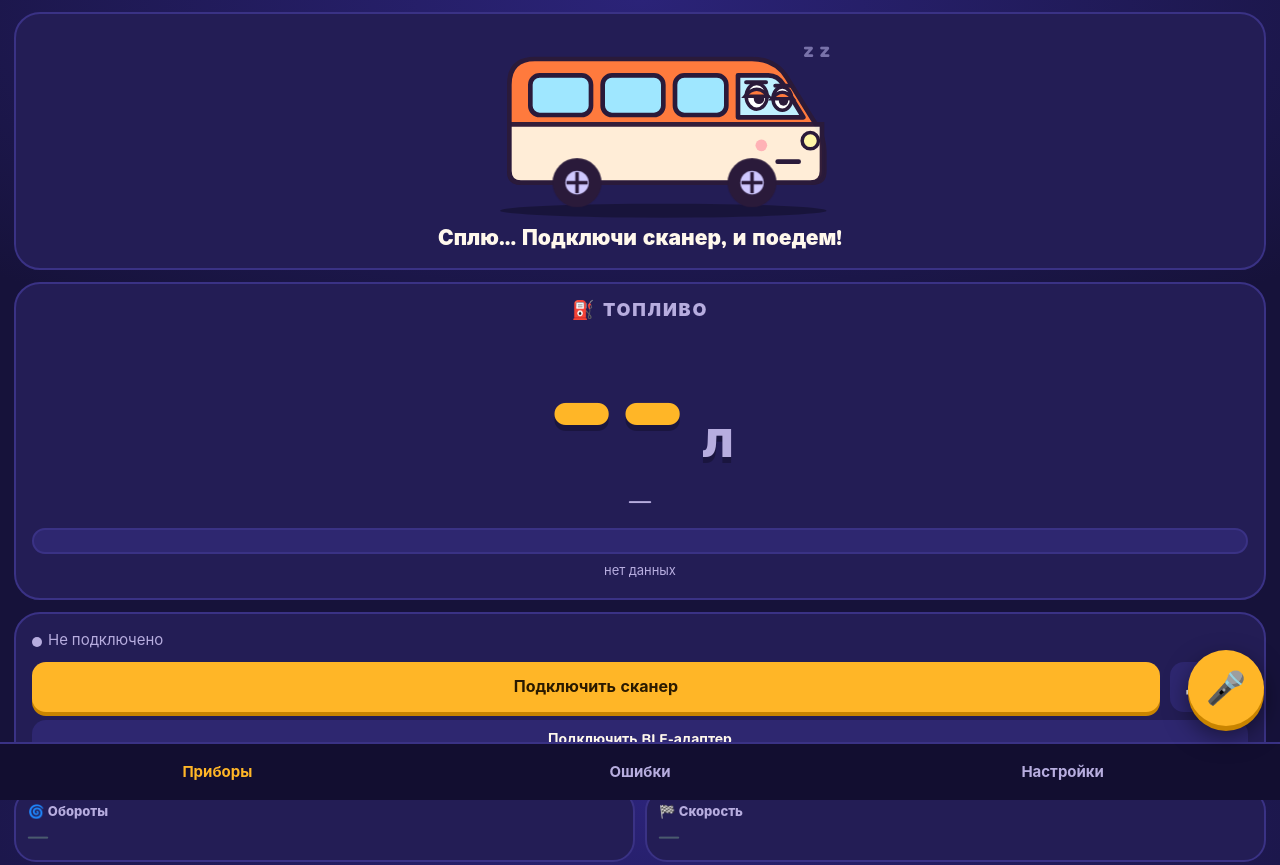
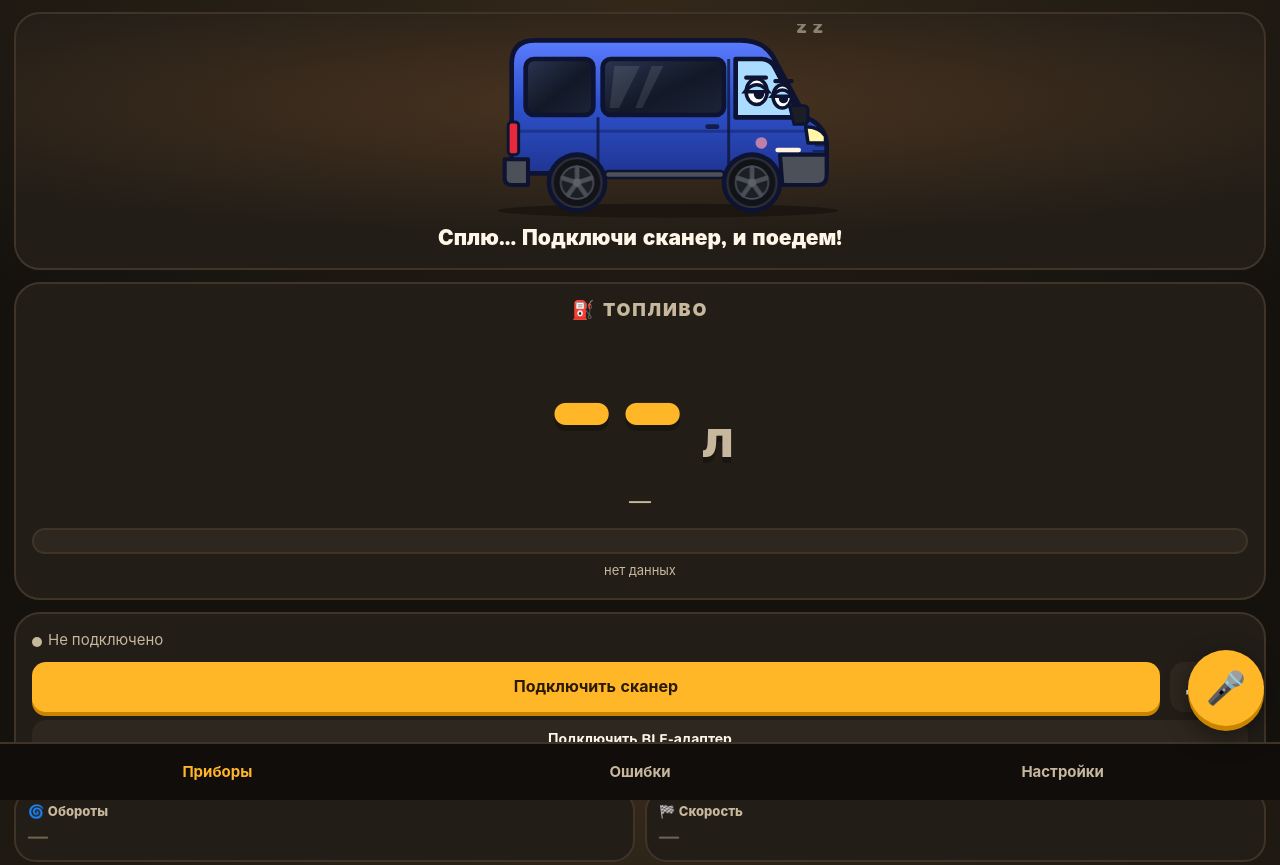
Before and after one commit to brestkorej-web/t5, a plain HTML site: page index.html in a window 1280 px wide. Shown: the top 865 px of the page. Drawn offline with nearby package versions, Linux system fonts and the light colour scheme.

Commit message:
Бусик в виде синего T5 Дмитрия, тёплая графитовая тема
Co-Authored-By: Claude Opus 5.5 <noreply@anthropic.com>
Claude-Session: https://claude.ai/code/session_01Dv8MMKpz9Us1yc6Hr3BM2q

```diff
--- a/index.html
+++ b/index.html
@@ -3,18 +3,18 @@
 <head>
 <meta charset="utf-8">
 <meta name="viewport" content="width=device-width, initial-scale=1, viewport-fit=cover">
-<meta name="theme-color" content="#0b0f14">
+<meta name="theme-color" content="#15120e">
 <title>T5 Дмитрия — бортовой сканер</title>
 <link rel="preconnect" href="https://fonts.googleapis.com"><link rel="preconnect" href="https://fonts.gstatic.com" crossorigin>
 <link href="https://fonts.googleapis.com/css2?family=Nunito:wght@600;800;900&display=swap" rel="stylesheet">
 <style>
   :root{
-    --bg:#16123a; --card:#231d55; --card2:#2e2770; --text:#fff8ec; --muted:#b7addf;
-    --accent:#ffb627; --ok:#3ee08f; --warn:#ffb627; --bad:#ff5a6e; --line:#3a3285;
-    --van:#ff7a3d; --van2:#fff4e0;
+    --bg:#15120e; --card:#221d17; --card2:#2e271f; --text:#fff6e8; --muted:#c7b79d;
+    --accent:#ffb627; --ok:#3ee08f; --warn:#ffb627; --bad:#ff5a6e; --line:#3f3427;
+    --van:#2f53d0; --van2:#4b5059;
   }
   *{box-sizing:border-box}
-  html,body{margin:0;background:radial-gradient(120% 80% at 50% 0%,#2b2378 0%,var(--bg) 60%) fixed;color:var(--text);font-family:Nunito,-apple-system,"Segoe UI",Roboto,Arial,sans-serif}
+  html,body{margin:0;background:radial-gradient(120% 80% at 50% 0%,#33281a 0%,var(--bg) 60%) fixed;color:var(--text);font-family:Nunito,-apple-system,"Segoe UI",Roboto,Arial,sans-serif}
   body{padding:calc(env(safe-area-inset-top) + 12px) 14px calc(env(safe-area-inset-bottom) + 90px)}
   h1{margin:0;font-size:clamp(40px,13vw,72px);line-height:.95;letter-spacing:.02em;font-weight:900}
   .sub{font-size:clamp(17px,4.6vw,24px);color:var(--accent);font-weight:700;margin:6px 0 14px}
@@ -30,7 +30,7 @@
   .dot.on{background:var(--ok)} .dot.busy{background:var(--warn)}
 
   /* Van hero */
-  #hero{position:relative;padding:10px 12px 16px;text-align:center;overflow:hidden}
+  #hero{position:relative;padding:10px 12px 16px;text-align:center;overflow:hidden;background:radial-gradient(90% 70% at 50% 35%,#4a3420 0%,var(--card) 75%)}
   #van{width:100%;max-width:420px;display:block;margin:0 auto}
   #van .bob{transform-origin:160px 120px}
   #van.run .bob{animation:bob .5s ease-in-out infinite}
@@ -75,10 +75,10 @@
   .g .n{font-size:13px;color:var(--muted);font-weight:800}
   .g .v{font-size:30px;font-weight:900;margin-top:2px}
   .g .u{font-size:14px;color:var(--muted);font-weight:600;margin-left:3px}
-  .g.na .v{color:#4a5a6e;font-size:20px}
+  .g.na .v{color:#6e6252;font-size:20px}
 
   /* Tabs */
-  nav{position:fixed;left:0;right:0;bottom:0;display:flex;background:#120e30;border-top:2px solid var(--line);
+  nav{position:fixed;left:0;right:0;bottom:0;display:flex;background:#100d0a;border-top:2px solid var(--line);
     padding:6px 6px calc(env(safe-area-inset-bottom) + 6px);z-index:10}
   nav button{flex:1;background:transparent;color:var(--muted);padding:12px 4px;font-size:15px}
   nav button.act{color:var(--accent)}
@@ -119,36 +119,66 @@
 <!-- DASH -->
 <section id="tab-dash" class="tab act">
   <div id="hero" class="card">
-    <svg id="van" class="sleep" viewBox="-40 0 360 170" aria-label="Бусик">
-      <ellipse cx="160" cy="160" rx="140" ry="6" fill="rgba(0,0,0,.3)"/>
-      <g class="puff"><circle cx="12" cy="128" r="8" fill="#cfc8ff"/></g>
-      <g class="puff p2"><circle cx="12" cy="128" r="7" fill="#cfc8ff"/></g>
-      <g class="puff p3"><circle cx="12" cy="128" r="6" fill="#cfc8ff"/></g>
+    <svg id="van" class="sleep" viewBox="-40 0 360 170" aria-label="Бусик — синий T5 Дмитрия">
+      <defs>
+        <linearGradient id="vanShine" x1="0" y1="0" x2="0" y2="1">
+          <stop offset="0" stop-color="#5b7cff"/><stop offset=".45" stop-color="var(--van)"/><stop offset="1" stop-color="#1f3592"/>
+        </linearGradient>
+        <linearGradient id="tint" x1="0" y1="0" x2="1" y2="1">
+          <stop offset="0" stop-color="#2a3550"/><stop offset=".55" stop-color="#121826"/><stop offset="1" stop-color="#1c2438"/>
+        </linearGradient>
+      </defs>
+      <ellipse cx="164" cy="160" rx="146" ry="6" fill="rgba(0,0,0,.35)"/>
+      <g class="puff"><circle cx="16" cy="130" r="8" fill="#d9d0c2"/></g>
+      <g class="puff p2"><circle cx="16" cy="130" r="7" fill="#d9d0c2"/></g>
+      <g class="puff p3"><circle cx="16" cy="130" r="6" fill="#d9d0c2"/></g>
       <g class="bob">
-        <path id="vanBody" d="M28 52 Q28 30 50 30 H236 Q256 30 266 46 L292 88 Q298 98 298 110 V126 Q298 136 288 136 H38 Q28 136 28 126 Z" fill="var(--van)" stroke="#2a1a3a" stroke-width="4"/>
-        <path d="M28 86 H296 V126 Q296 136 286 136 H38 Q28 136 28 126 Z" fill="var(--van2)" stroke="#2a1a3a" stroke-width="4" opacity=".95"/>
-        <rect x="46" y="44" width="52" height="34" rx="8" fill="#9fe7ff" stroke="#2a1a3a" stroke-width="4"/>
-        <rect x="108" y="44" width="52" height="34" rx="8" fill="#9fe7ff" stroke="#2a1a3a" stroke-width="4"/>
-        <rect x="170" y="44" width="44" height="34" rx="8" fill="#9fe7ff" stroke="#2a1a3a" stroke-width="4"/>
-        <path d="M224 44 H250 Q258 44 263 52 L280 80 H224 Z" fill="#bff0ff" stroke="#2a1a3a" stroke-width="4" stroke-linejoin="round"/>
-        <!-- eyes -->
+        <!-- кузов: высокая крыша, наклонное лобовое, короткий капот -->
+        <path id="vanBody" d="M30 128 V34 Q30 14 50 14 H226 Q246 14 254 28 L282 80 Q298 86 300 102 V128 Z" fill="url(#vanShine)" stroke="#0d1330" stroke-width="4" stroke-linejoin="round"/>
+        <!-- арки колёс -->
+        <circle cx="86" cy="136" r="26" fill="#0d1330"/>
+        <circle cx="236" cy="136" r="26" fill="#0d1330"/>
+        <!-- боковой молдинг-линия -->
+        <path d="M34 92 H296" stroke="#1a2c7a" stroke-width="2.5" opacity=".7"/>
+        <!-- тонированные окна: заднее и длинное боковое -->
+        <rect x="42" y="30" width="58" height="48" rx="7" fill="url(#tint)" stroke="#0d1330" stroke-width="4"/>
+        <rect x="108" y="30" width="104" height="48" rx="7" fill="url(#tint)" stroke="#0d1330" stroke-width="4"/>
+        <path d="M118 36 L140 36 L122 72 L114 72 Z M150 36 L160 36 L142 72 L136 72 Z" fill="#fff" opacity=".1"/>
+        <!-- линия сдвижной двери и ручка -->
+        <path d="M104 80 V124 M216 30 V124" stroke="#0d1330" stroke-width="2.5" opacity=".75"/>
+        <rect x="196" y="86" width="12" height="4" rx="2" fill="#0d1330" opacity=".8"/>
+        <!-- стекло водительской двери (на нём глаза) -->
+        <path d="M222 30 H244 Q252 30 256 38 L278 80 H222 Z" fill="#a9dcff" stroke="#0d1330" stroke-width="4" stroke-linejoin="round"/>
+        <!-- зеркало -->
+        <path d="M268 70 h12 q4 0 4 4 v8 q0 4 -4 4 h-8 z" fill="#1b1e26" stroke="#0d1330" stroke-width="2.5"/>
+        <!-- задний фонарь -->
+        <rect x="27" y="84" width="9" height="28" rx="3" fill="#e8283c" stroke="#0d1330" stroke-width="2.5"/>
+        <!-- серые бамперы и пороги -->
+        <path d="M260 112 H300 V130 Q300 138 292 138 H262 Z" fill="var(--van2)" stroke="#0d1330" stroke-width="3.5" stroke-linejoin="round"/>
+        <path d="M24 116 H44 V138 H30 Q24 138 24 132 Z" fill="var(--van2)" stroke="#0d1330" stroke-width="3.5" stroke-linejoin="round"/>
+        <rect x="110" y="126" width="102" height="6" rx="3" fill="var(--van2)" stroke="#0d1330" stroke-width="2"/>
+        <!-- решётка радиатора -->
+        <path d="M290 104 H299 M288 109 H299" stroke="#0d1330" stroke-width="2" opacity=".6"/>
+        <!-- глаза -->
         <g id="eyes">
-          <ellipse cx="240" cy="62" rx="9" ry="11" fill="#fff" stroke="#2a1a3a" stroke-width="3"/>
-          <ellipse cx="262" cy="64" rx="8" ry="10" fill="#fff" stroke="#2a1a3a" stroke-width="3"/>
-          <circle class="pupil" cx="242" cy="64" r="4.5" fill="#2a1a3a"/>
-          <circle class="pupil" cx="263" cy="66" r="4" fill="#2a1a3a"/>
-          <path id="lids" d="" fill="var(--van)" stroke="#2a1a3a" stroke-width="3"/>
+          <ellipse cx="240" cy="58" rx="9" ry="11" fill="#fff" stroke="#0d1330" stroke-width="3"/>
+          <ellipse cx="262" cy="62" rx="8" ry="10" fill="#fff" stroke="#0d1330" stroke-width="3"/>
+          <circle class="pupil" cx="242" cy="60" r="4.5" fill="#0d1330"/>
+          <circle class="pupil" cx="263" cy="64" r="4" fill="#0d1330"/>
+          <path id="lids" d="" fill="#a9dcff" stroke="#0d1330" stroke-width="3"/>
         </g>
-        <path id="brows" d="M231 47 L248 49 M256 50 L270 54" stroke="#2a1a3a" stroke-width="3.5" stroke-linecap="round" fill="none"/>
-        <path class="tear" d="M236 76 q-4 7 0 10 q4 -3 0 -10z" fill="#6fd3ff"/>
-        <circle cx="286" cy="100" r="7" fill="#fff6a8" stroke="#2a1a3a" stroke-width="3"/>
-        <path id="mouth" d="M252 114 Q266 126 282 114" stroke="#2a1a3a" stroke-width="4" stroke-linecap="round" fill="none"/>
-        <circle cx="244" cy="104" r="5" fill="#ff9aa8" opacity=".7"/>
-        <text class="zz" x="276" y="34" font-size="18" font-weight="900" fill="#cfc8ff">z z</text>
-        <g class="spark"><path d="M300 30 l3 7 7 3 -7 3 -3 7 -3 -7 -7 -3 7 -3z" fill="#ffe36a"/></g>
+        <path id="brows" d="M231 43 L248 45 M256 48 L270 52" stroke="#0d1330" stroke-width="3.5" stroke-linecap="round" fill="none"/>
+        <path class="tear" d="M236 72 q-4 7 0 10 q4 -3 0 -10z" fill="#6fd3ff"/>
+        <!-- фара -->
+        <path d="M282 88 Q294 88 299 96 V102 H284 Z" fill="#fff6a8" stroke="#0d1330" stroke-width="3" stroke-linejoin="round"/>
+        <path id="mouth" d="M252 104 Q266 116 282 104" stroke="#fff3df" stroke-width="4" stroke-linecap="round" fill="none"/>
+        <circle cx="244" cy="102" r="5" fill="#ff9aa8" opacity=".7"/>
+        <text class="zz" x="270" y="14" font-size="18" font-weight="900" fill="#e8dcc6">z z</text>
+        <g class="spark"><path d="M300 22 l3 7 7 3 -7 3 -3 7 -3 -7 -7 -3 7 -3z" fill="#ffd23f"/></g>
       </g>
-      <g class="wheel"><circle cx="86" cy="136" r="21" fill="#2a1a3a"/><circle cx="86" cy="136" r="10" fill="#cfc8ff"/><path d="M86 127 V145 M77 136 H95" stroke="#2a1a3a" stroke-width="3"/></g>
-      <g class="wheel"><circle cx="236" cy="136" r="21" fill="#2a1a3a"/><circle cx="236" cy="136" r="10" fill="#cfc8ff"/><path d="M236 127 V145 M227 136 H245" stroke="#2a1a3a" stroke-width="3"/></g>
+      <!-- чёрные литые диски -->
+      <g class="wheel"><circle cx="86" cy="136" r="21" fill="#121318" stroke="#2c2f36" stroke-width="2"/><circle cx="86" cy="136" r="14" fill="#1d1f25" stroke="#4a4e57" stroke-width="1.5"/><path d="M86 136 L86 123 M86 136 L98.4 132 M86 136 L93.6 146.5 M86 136 L78.4 146.5 M86 136 L73.6 132" stroke="#4a4e57" stroke-width="4" stroke-linecap="round"/><circle cx="86" cy="136" r="3.5" fill="#5b606a"/></g>
+      <g class="wheel"><circle cx="236" cy="136" r="21" fill="#121318" stroke="#2c2f36" stroke-width="2"/><circle cx="236" cy="136" r="14" fill="#1d1f25" stroke="#4a4e57" stroke-width="1.5"/><path d="M236 136 L236 123 M236 136 L248.4 132 M236 136 L243.6 146.5 M236 136 L228.4 146.5 M236 136 L223.6 132" stroke="#4a4e57" stroke-width="4" stroke-linecap="round"/><circle cx="236" cy="136" r="3.5" fill="#5b606a"/></g>
     </svg>
     <div id="mood">Сплю… Подключи сканер, и поедем!</div>
   </div>
@@ -373,20 +403,20 @@ let fuel = {l:null, pct:null, src:""};
 let lowAcked = false, lastAlert = 0;
 /* ---------------- Van mood ---------------- */
 const MOUTH = {
-  happy: "M252 112 Q267 128 284 112",
-  ok:    "M254 116 Q267 122 280 116",
-  worry: "M254 120 Q267 112 280 120",
-  sad:   "M254 122 Q267 108 280 122",
-  sleep: "M258 118 H276",
-  hot:   "M256 118 Q260 112 264 118 Q268 124 272 118 Q276 112 280 118"
+  happy: "M252 102 Q267 118 284 102",
+  ok:    "M254 106 Q267 112 280 106",
+  worry: "M254 110 Q267 102 280 110",
+  sad:   "M254 112 Q267 98 280 112",
+  sleep: "M258 108 H276",
+  hot:   "M256 108 Q260 102 264 108 Q268 114 272 108 Q276 102 280 108"
 };
 const BROWS = {
-  happy: "M231 45 Q240 40 248 46 M256 48 Q264 44 270 50",
-  ok:    "M231 47 L248 49 M256 50 L270 54",
-  worry: "M231 50 L248 45 M256 47 L270 52",
-  sad:   "M231 52 L248 45 M256 46 L270 54",
-  sleep: "M231 50 L248 50 M256 53 L270 53",
-  hot:   "M231 46 L248 52 M256 54 L270 48"
+  happy: "M231 41 Q240 36 248 42 M256 44 Q264 40 270 46",
+  ok:    "M231 43 L248 45 M256 46 L270 50",
+  worry: "M231 46 L248 41 M256 43 L270 48",
+  sad:   "M231 48 L248 41 M256 42 L270 50",
+  sleep: "M231 46 L248 46 M256 49 L270 49",
+  hot:   "M231 42 L248 48 M256 50 L270 44"
 };
 let lastMood = "";
 function updateVan(){
@@ -409,7 +439,7 @@ function updateVan(){
   ["happy","sad","sleep"].forEach(c => van.classList.toggle(c, mood === c));
   $("mouth").setAttribute("d", MOUTH[mood]);
   $("brows").setAttribute("d", BROWS[mood]);
-  $("lids").setAttribute("d", mood === "sleep" ? "M230 62 Q240 50 250 62 Z M253 64 Q262 53 271 64 Z" : "");
+  $("lids").setAttribute("d", mood === "sleep" ? "M230 58 Q240 46 250 58 Z M253 62 Q262 51 271 62 Z" : "");
   const look = spd > 2 ? 2 : (mood === "sad" ? -1 : 0);
   document.querySelectorAll("#van .pupil").forEach(p => p.style.transform = `translate(${look}px, ${mood === "sad" ? 2 : 0}px)`);
   if (text !== lastMood) { $("mood").textContent = text; lastMood = text; }
```
